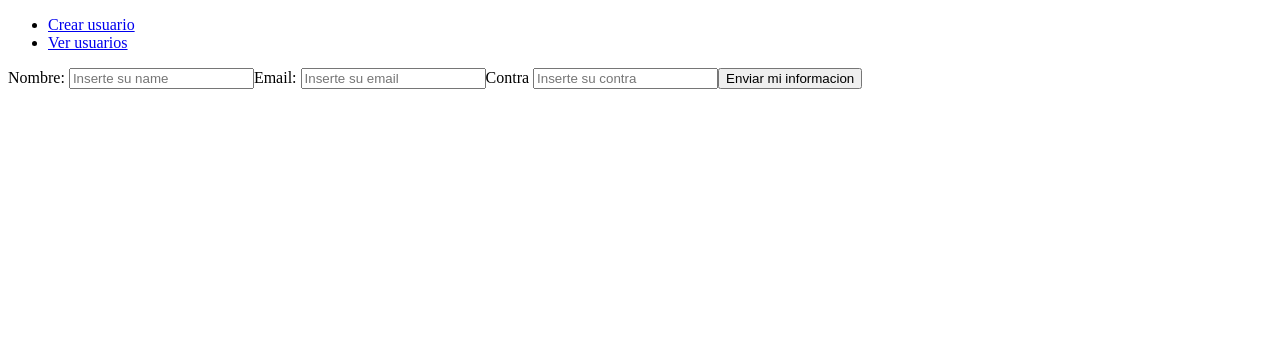
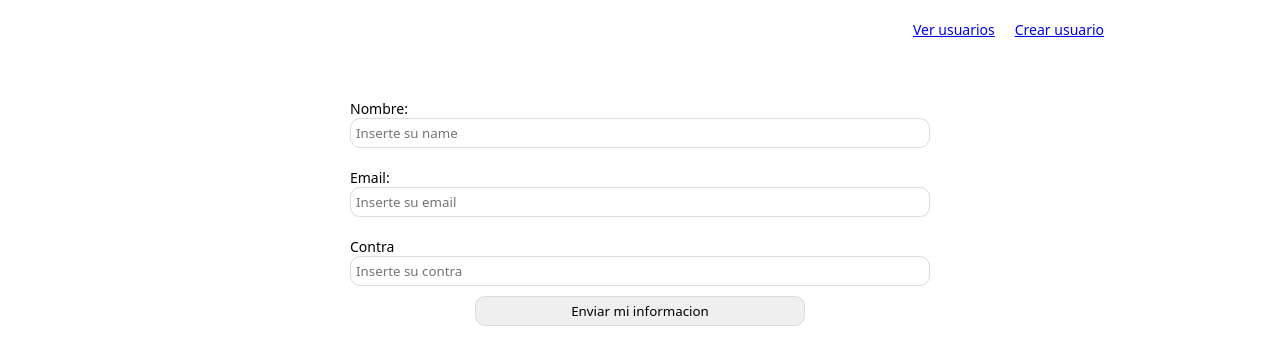
Before and after one commit to AlanF20/mini-crud, a React (Vite) app: page / in a window 1280 px wide. Shown: the top 364 px of the page. Built offline with nearby package versions, Linux system fonts and the light colour scheme.

Commit message:
adding the styles

```diff
--- a/src/index.css
+++ b/src/index.css
@@ -0,0 +1,76 @@
+*{
+  box-sizing: border-box;
+  padding: 0;
+  margin: 0;
+}
+html{
+  font-size: 62.5%;
+}
+html,
+input{
+  font-family: system-ui, -apple-system, BlinkMacSystemFont, 'Segoe UI', Roboto, Oxygen, Ubuntu, Cantarell, 'Open Sans', 'Helvetica Neue', sans-serif;
+}
+body{
+  display: flex;
+  justify-content: center;
+  align-items: center;
+}
+#root{
+  width: 100%;
+  display: flex;
+  flex-direction: column;
+  align-items: center;
+  justify-content: center;
+  max-width: 1200px;
+  font-size: 1.4rem;
+}
+.header{
+  width: 100%;
+  padding: 20px;
+}
+.header__nav{
+  width: 90%;
+}
+.header__nav-ul{
+  width: 100%;
+  display: flex;
+  gap: 20px;
+  list-style: none;
+  flex-direction: row-reverse;
+}
+.header__nav-ul-li-link{
+  text-decoration: none;
+  color: black;
+  font-weight: bold;
+}
+.header__nav-ul-li-link:hover{
+  cursor: pointer;
+  font-size: 1.5rem;
+}
+.form{
+  width: 100%;
+  max-width: 600px;
+  display: flex;
+  flex-direction: column;
+  align-items: center;
+  padding-top: 30px;
+}
+.form label{
+  width: 100%;
+  display: flex;
+  flex-direction: column;
+  padding: 10px;
+}
+.form label input{
+  width: 100%;
+  padding: 5px;
+  border: 1px solid rgb(220, 220, 220);
+  border-radius: 10px;
+}
+.form__submit{
+  width: 100%;
+  padding: 5px;
+  border: 1px solid rgb(220, 220, 220);
+  border-radius: 10px;
+  max-width: 330px;
+}
```
